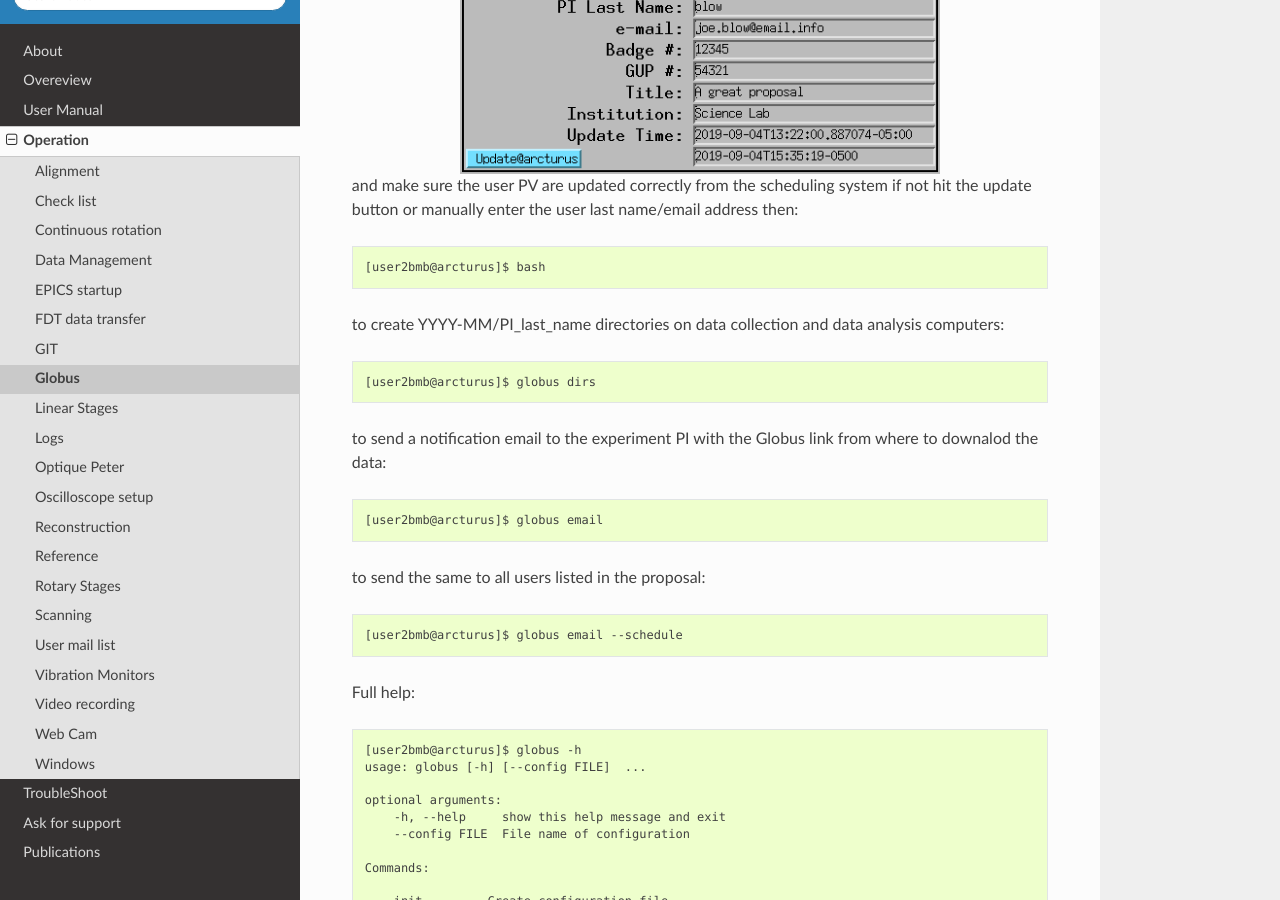
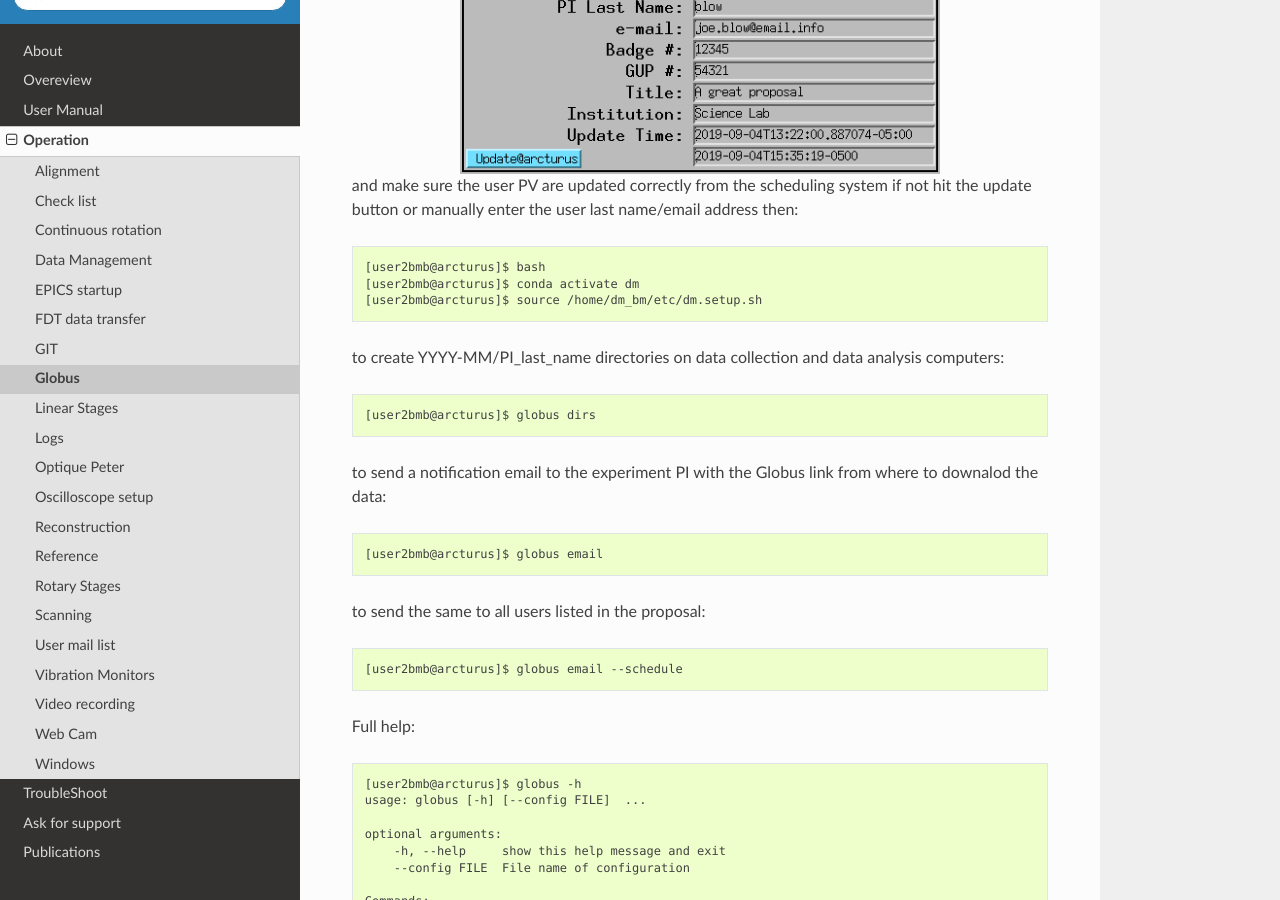
Before and after one commit to xray-imaging/2bm-docs, a Sphinx documentation site: the page built from docs/source/ops/item_009.rst, in a window 1280 px wide and 900 px high, scrolled down 615 px. Built offline with Sphinx 7.4.7 and the Read the Docs theme 2.0.0, drawn with Linux system fonts in a browser that asks for light colours; the version number could not be read and is left out.

Commit message:
Update item_009.rst

```diff
--- a/docs/source/ops/item_009.rst
+++ b/docs/source/ops/item_009.rst
@@ -21,6 +21,8 @@ and open the user info screen:
 and make sure the user PV are updated correctly from the scheduling system if not hit the update button or manually enter the user last name/email address then::
 
     [user2bmb@arcturus]$ bash
+    [user2bmb@arcturus]$ conda activate dm
+    [user2bmb@arcturus]$ source /home/dm_bm/etc/dm.setup.sh
 
 to create YYYY-MM/PI_last_name directories on data collection and data analysis computers::
 
```
